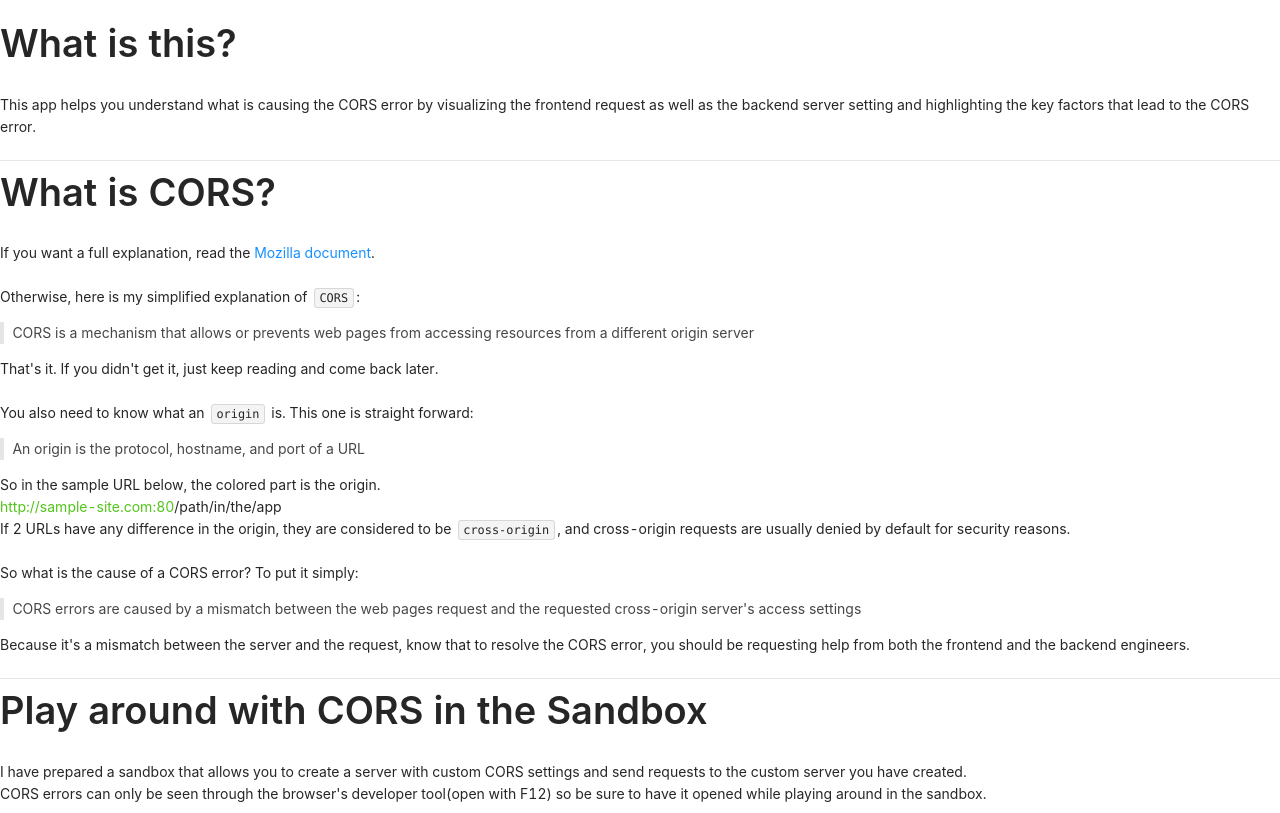
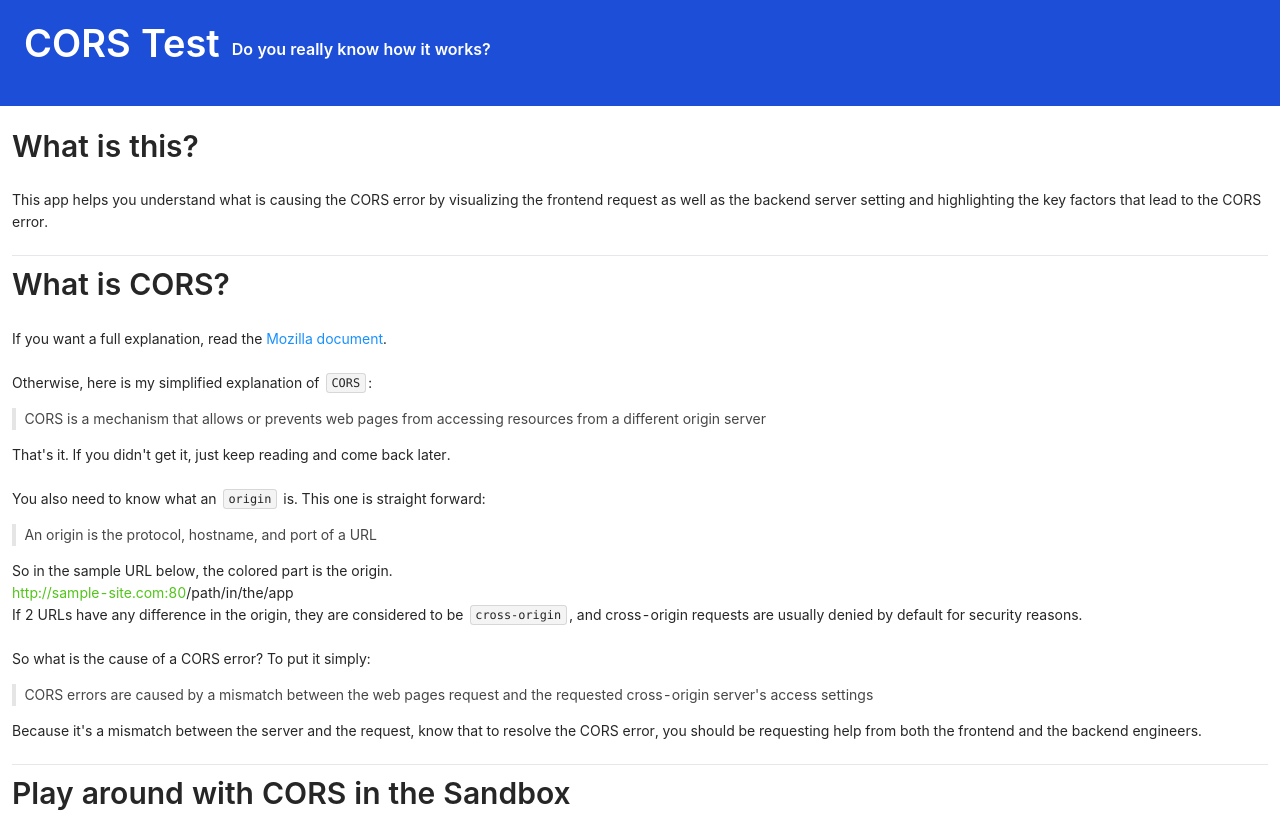
Before and after one commit to verhichi/cors-sandbox, a React (Vite) app in the folder packages/apps/frontend/: page / in a window 1280 px wide. Shown: the top 813 px of the page. Built offline with nearby package versions, Linux system fonts and the light colour scheme; no server answers.

Commit message:
chore/front: create Header component and edit overall styles

```diff
--- a/packages/apps/frontend/src/App/App.tsx
+++ b/packages/apps/frontend/src/App/App.tsx
@@ -2,13 +2,17 @@ import { Space } from 'antd'
 import { WhatIsThisRegion } from '@/App/components/WhatIsThisRegion'
 import { WhatIsCORSRegion } from '@/App/components/WhatIsCORSRegion'
 import { TestRequestRegion } from '@/App/components/TestRequestRegion'
+import { Header } from '@/App/components/Header'
 
 export const App = () => (
   <Space direction="vertical">
-    <WhatIsThisRegion />
-    <hr />
-    <WhatIsCORSRegion />
-    <hr />
-    <TestRequestRegion />
+    <Header />
+    <Space direction="vertical" className="p-3">
+      <WhatIsThisRegion />
+      <hr />
+      <WhatIsCORSRegion />
+      <hr />
+      <TestRequestRegion />
+    </Space>
   </Space>
 )
--- /dev/null
+++ b/packages/apps/frontend/src/App/components/Header/Header.tsx
@@ -0,0 +1,19 @@
+import { PageHeader, Typography } from 'antd'
+
+const { Title } = Typography
+
+export const Header = () => (
+  <PageHeader
+    className="bg-blue-700"
+    title={
+      <Title level={1} className="text-white">
+        CORS Test
+      </Title>
+    }
+    subTitle={
+      <Title level={5} className="text-white">
+        Do you really know how it works?
+      </Title>
+    }
+  />
+)
--- /dev/null
+++ b/packages/apps/frontend/src/App/components/Header/index.ts
@@ -0,0 +1 @@
+export * from './Header'
--- a/packages/apps/frontend/src/App/components/TestRequestRegion/TestRequestRegion.tsx
+++ b/packages/apps/frontend/src/App/components/TestRequestRegion/TestRequestRegion.tsx
@@ -9,7 +9,7 @@ export const TestRequestRegion = () => {
   return (
     <Space direction="vertical">
       <Space direction="vertical">
-        <Title level={1}>Play around with CORS in the Sandbox</Title>
+        <Title level={2}>Play around with CORS in the Sandbox</Title>
         <Paragraph>
           <Text className="block">
             I have prepared a sandbox that allows you to create a server with custom CORS
--- a/packages/apps/frontend/src/App/components/WhatIsCORSRegion/WhatIsCORSRegion.tsx
+++ b/packages/apps/frontend/src/App/components/WhatIsCORSRegion/WhatIsCORSRegion.tsx
@@ -3,7 +3,7 @@ const { Paragraph, Title, Text } = Typography
 
 export const WhatIsCORSRegion = () => (
   <Space direction="vertical">
-    <Title level={1}>What is CORS?</Title>
+    <Title level={2}>What is CORS?</Title>
     <Paragraph>
       If you want a full explanation, read the{' '}
       <a
--- a/packages/apps/frontend/src/App/components/WhatIsThisRegion/WhatIsThisRegion.tsx
+++ b/packages/apps/frontend/src/App/components/WhatIsThisRegion/WhatIsThisRegion.tsx
@@ -3,7 +3,7 @@ const { Paragraph, Title } = Typography
 
 export const WhatIsThisRegion = () => (
   <Space direction="vertical">
-    <Title level={1}>What is this?</Title>
+    <Title level={2}>What is this?</Title>
     <Paragraph>
       This app helps you understand what is causing the CORS error by visualizing the
       frontend request as well as the backend server setting and highlighting the key
--- a/packages/apps/frontend/src/constants/index.ts
+++ b/packages/apps/frontend/src/constants/index.ts
@@ -1,6 +1,10 @@
 import { Method } from 'axios'
 import { v4 } from 'uuid'
 
+// my profile image url
+export const AVATAR_SRC = 'https://avatars.githubusercontent.com/u/33770652?v=4'
+
+// app related constants
 export const DEFAULT_REQUEST_URL = 'http://localhost:8000/api'
 export const HEALTHCHECK_REQUEST_URL = 'http://localhost:8080/api/healthcheck'
 export const METHODS: Method[] = [
--- a/packages/apps/frontend/src/index.css
+++ b/packages/apps/frontend/src/index.css
@@ -2,16 +2,20 @@
 @tailwind components;
 @tailwind utilities;
 
+html,
+body {
+  background-color: #f0f0f0 !important;
+}
+
 #root {
-  height: 100%;
+  background-color: #fff !important;
   display: flex;
   justify-content: center;
   max-width: 1280px;
-  margin: 20px auto;
+  margin: auto;
 }
 
 .box {
-  /* background: #aaa; */
   height: 160px;
   width: 160px;
 }
```
